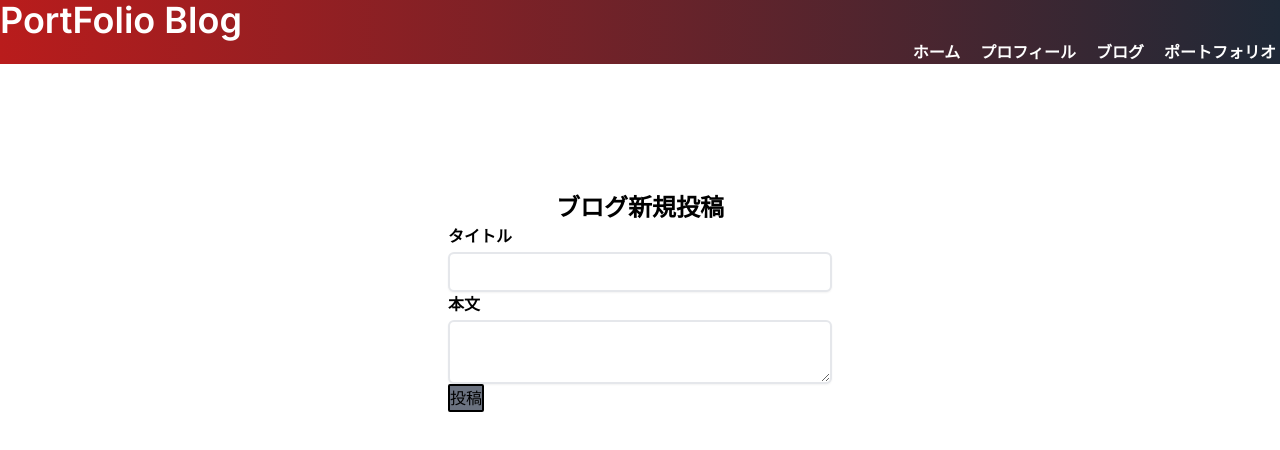
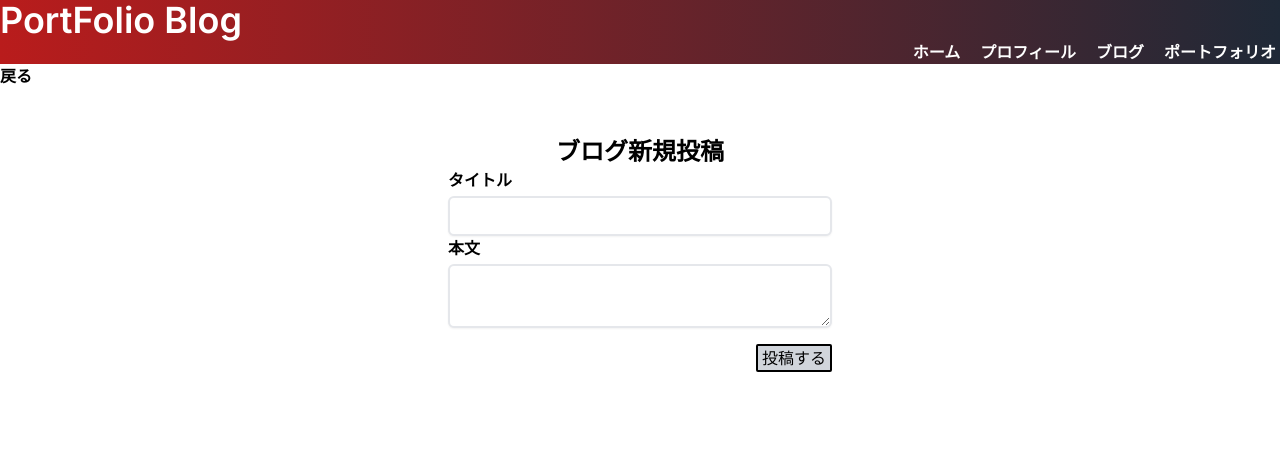
Before and after one commit to TkedaSyuri/my-blog-client, a Next.js app: page /blog/new in a window 1280 px wide. Shown: the top 450 px of the page. Built offline with nearby package versions, Linux system fonts and the light colour scheme.

Commit message:
リファクタリング

```diff
--- a/src/app/(main)/blog/new/page.tsx
+++ b/src/app/(main)/blog/new/page.tsx
@@ -1,23 +1,9 @@
 "use client";
 
+import { createPost } from "@/app/api/post";
+import Link from "next/link";
 import { useRouter } from "next/navigation";
 import { ChangeEvent, FormEvent, useState } from "react";
-
-
-const createPost = async (title: string, content: string) => {
-    try {
-       await fetch(`http://localhost:5000/posts`, {
-        method: "POST",
-        headers: { "Content-Type": "application/json" },
-        body: JSON.stringify({ title: title, content: content }),
-      });
-    } catch (err) {
-      console.log(err);
-      alert("投稿に失敗しました");
-    }
-  };
-
-
 
 const NewPostPage = () => {
   const [title, setTitle] = useState("");
@@ -27,12 +13,18 @@ const NewPostPage = () => {
   const handleSubmit = async (e: FormEvent) => {
     e.preventDefault();
 
-    await createPost(title,content)
-    router.push("/blog")
+    await createPost(title, content);
+    router.push("/blog");
+    router.refresh()
   };
 
   return (
-    <div className="flex flex-col justify-center py-20">
+    <div className="flex flex-col justify-center ">
+      <div className="font-bold flex justify-start">
+        <Link href={"/blog"}>
+          <span>戻る</span>
+        </Link>
+      </div>
       <div className="mt-10 mx-auto w-full max-w-sm">
         <h1 className="pt-2 text-2xl font-bold flex justify-center">
           ブログ新規投稿
@@ -42,7 +34,7 @@ const NewPostPage = () => {
             <label className="block font-semibold">タイトル</label>
             <input
               type="text"
-              className="block mt-1 py-1.5 px-2 w-full rounded-md border-2 border-gray shadow-sm "
+              className="block mt-1 py-1.5 px-2 w-full rounded-md border-2 border-gray shadow-sm outline-none"
               onChange={(e: ChangeEvent<HTMLInputElement>) =>
                 setTitle(e.target.value)
               }
@@ -51,18 +43,20 @@ const NewPostPage = () => {
           <div>
             <label className="block font-semibold ">本文</label>
             <textarea
-              className="block mt-1 py-1.5 px-2 w-full rounded-md border-2 border-gray shadow-sm"
+              className="block mt-1 py-1.5 px-2 w-full rounded-md border-2 border-gray shadow-sm outline-none"
               onChange={(e: ChangeEvent<HTMLTextAreaElement>) =>
                 setContent(e.target.value)
               }
             />
           </div>
+          <div className=" flex justify-end">
           <button
             type="submit"
-            className="bg-gray-500 border-2 border-black rounded-sm"
+            className="mt-4 px-1 bg-gray-300 border-2 border-black rounded-sm "
           >
-            投稿
+            <span>投稿する</span>
           </button>
+          </div>
         </form>
       </div>
     </div>
```
